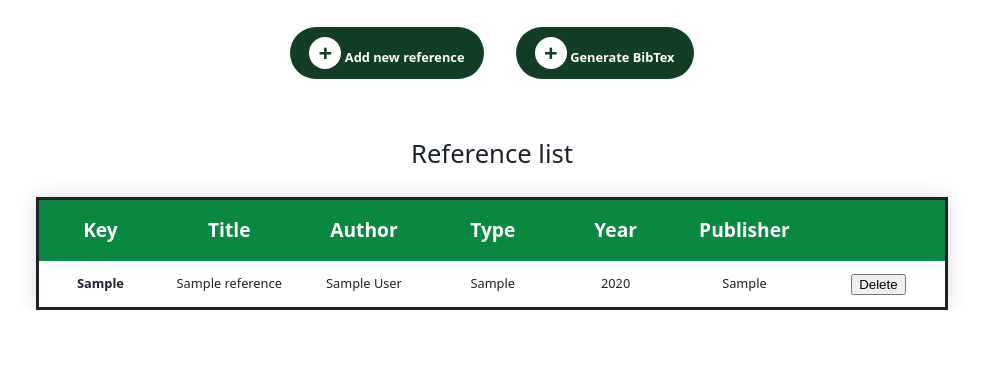
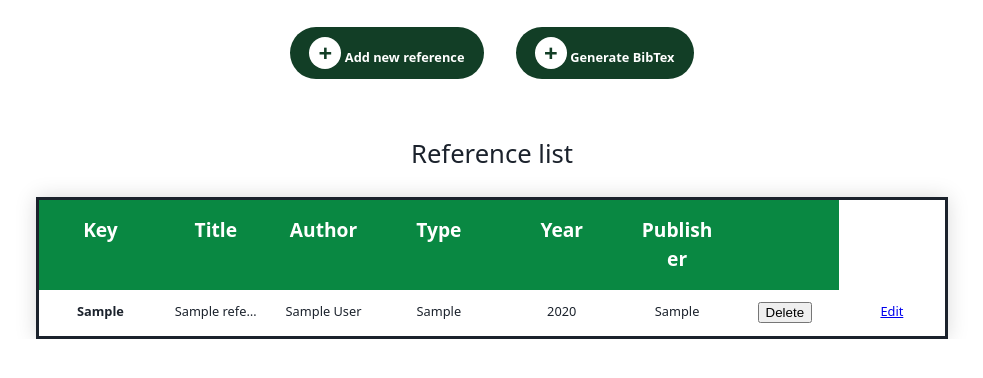
Before and after one commit to KieloLaaksosta/TodoApp, a Flask app: page / in a window 1280 px wide. Shown: the part 203-581 px from the top of the page, without its empty margins (148-1131 px from the left). Run offline with Flask 3, Linux system fonts and the light colour scheme; tables that the repository leaves empty hold one stand-in row (values such as "Sample post").

Commit message:
Add edit button to each reference

```diff
--- a/src/templates/index.html
+++ b/src/templates/index.html
@@ -62,6 +62,9 @@
             <button type="submit">Delete</button>
           </form>
         </td>
+        <td>
+          <a href="/edit_reference/{{ ref.key }}">Edit</a>
+        </td>
       </tr>
       {% endfor %}
     </tbody>
```
